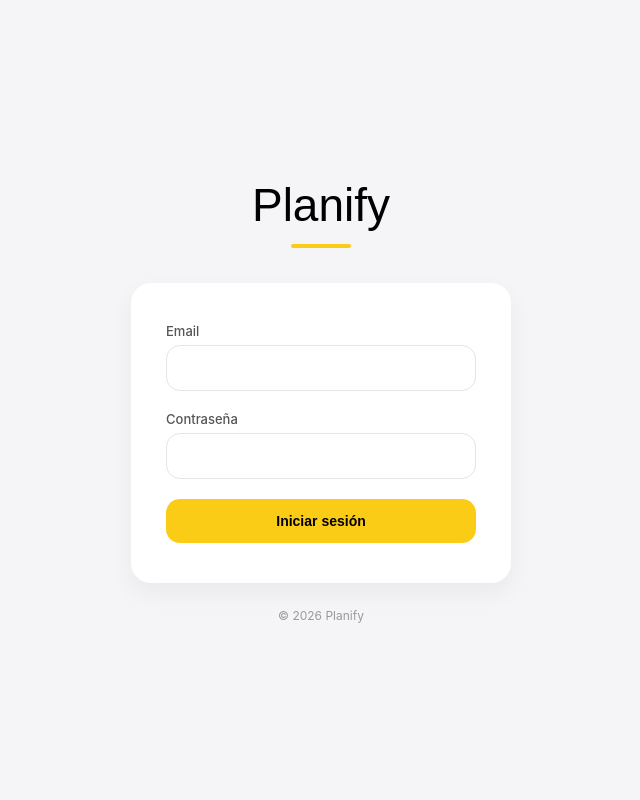
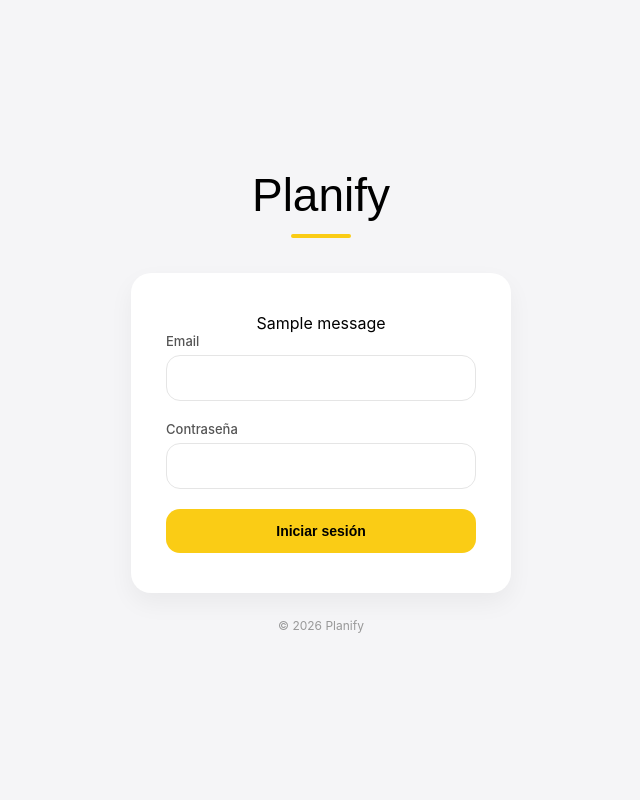
Before and after one commit to ImanKD06/Planify, a Flask app: page / in a window 1280 px wide. Shown: the whole page, without its empty margins (319-959 px from the left). Run offline with Flask 3, Linux system fonts and the light colour scheme; one stand-in notice (Sample message) is shown; parts of the project's set-up code (start-up, migrations or seed data) failed here and were passed over; some web fonts are replaced.

Commit message:
Enhance login.html with message display functionality
Added error/success message handling to the login page.

```diff
--- a/planify/templates/login.html
+++ b/planify/templates/login.html
@@ -4,7 +4,7 @@
     <title>Planify - Login</title>
     <link rel="stylesheet" href="{{ url_for('static', filename='style.css') }}">
 </head>
-<body>
+<body class="login-page">
 
 <div class="login-wrapper">
 
@@ -14,7 +14,19 @@
 
     <div class="login-card">
 
+        <!--  MENSAJES DE ERROR / ÉXITO -->
+        {% with messages = get_flashed_messages(with_categories=true) %}
+          {% if messages %}
+            {% for category, message in messages %}
+              <div class="alert {{ category }}">
+                {{ message }}
+              </div>
+            {% endfor %}
+          {% endif %}
+        {% endwith %}
+
         <form action="{{ url_for('login') }}" method="POST">
+
             <label>Email</label>
             <input type="email" name="email" required>
 
@@ -22,8 +34,8 @@
             <input type="password" name="password" required>
 
             <button type="submit">Iniciar sesión</button>
+
         </form>
-
 
     </div>
 
```
Lines whose indentation alone changed are shown as unchanged.
